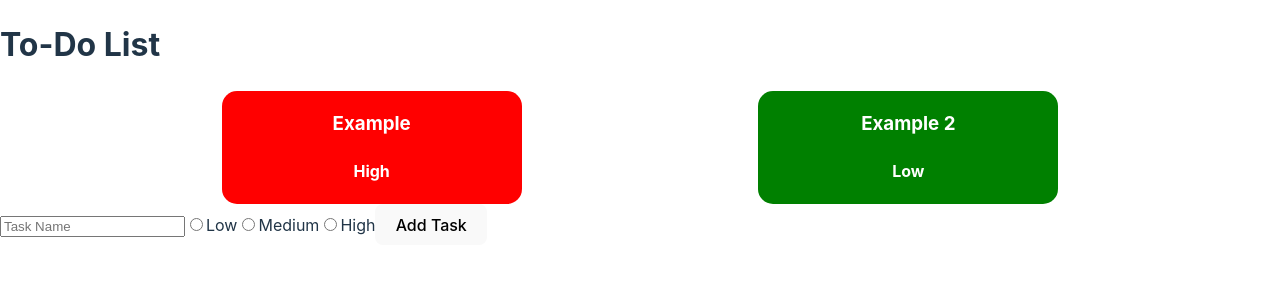
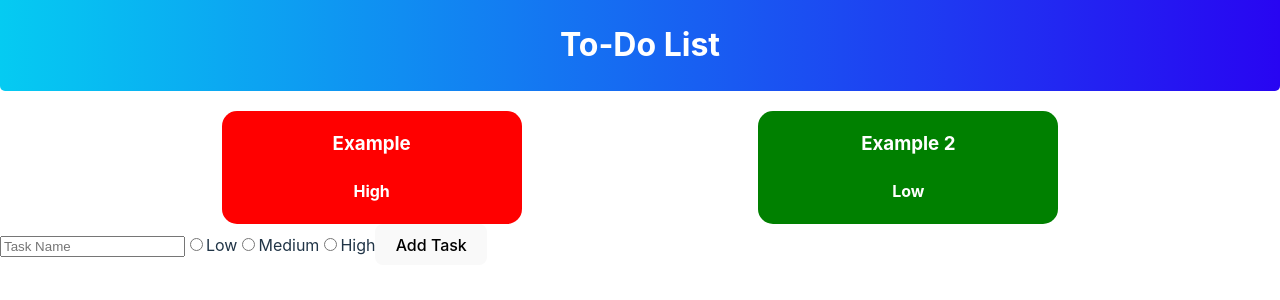
Before and after one commit to DylCru/To-Do-List-React, a React (Vite) app in the folder cool-react-app/: page / in a window 1280 px wide. Shown: the top 300 px of the page. Built offline with nearby package versions, Linux system fonts and the light colour scheme.

Commit message:
Style Header

```diff
--- a/cool-react-app/src/App.css
+++ b/cool-react-app/src/App.css
@@ -1,8 +1,18 @@
+.header {
+    display: flex;
+    justify-content: center;
+    color: white;
+    background-image: linear-gradient(to left, #2805f2, #05cbf2);
+    border-bottom-left-radius: 5px;
+    border-bottom-right-radius: 5px;
+}
+
 .task-list {
     display: flex;
     justify-content: space-evenly;
     align-items: center;
     gap: 15px;
+    margin-top: 20px;
 }
 
 .task {
```
